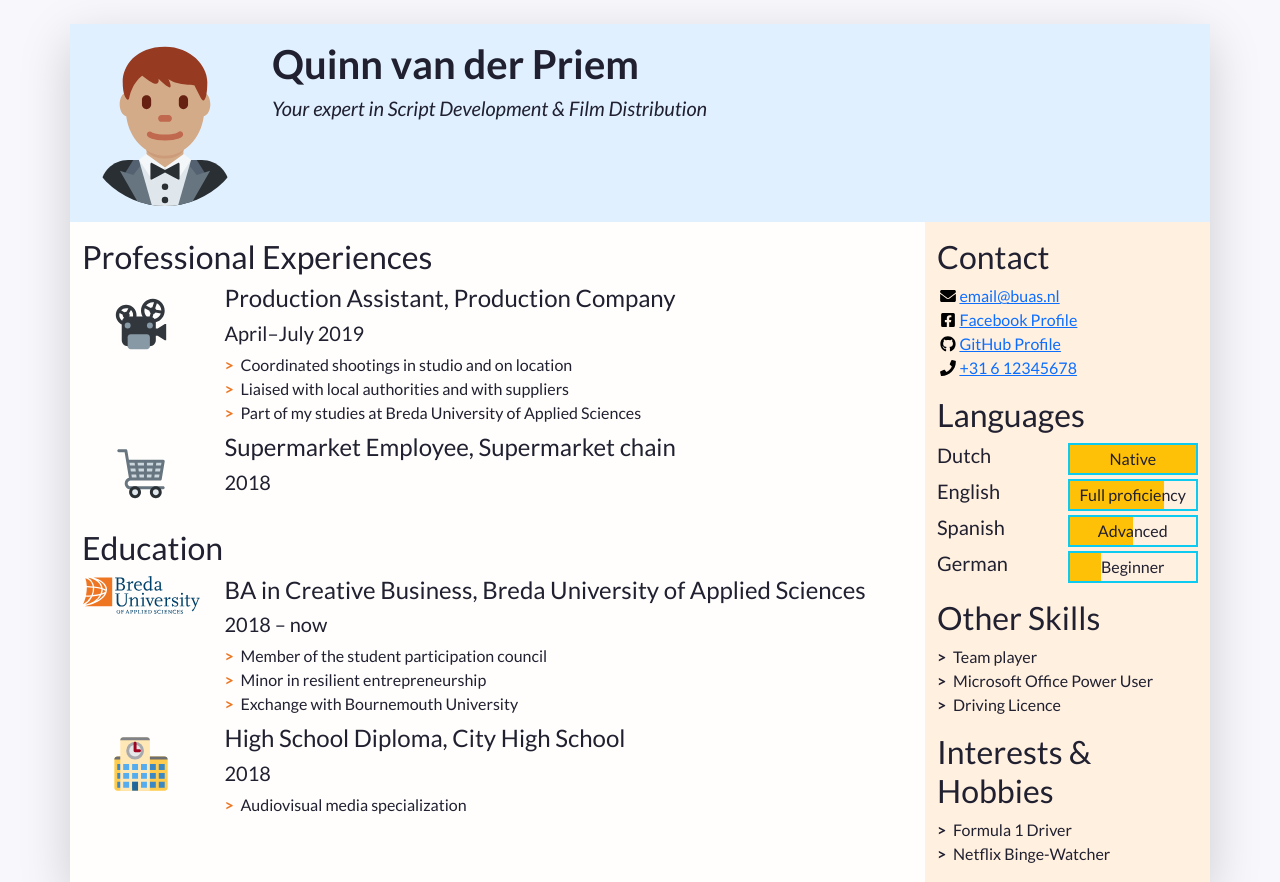
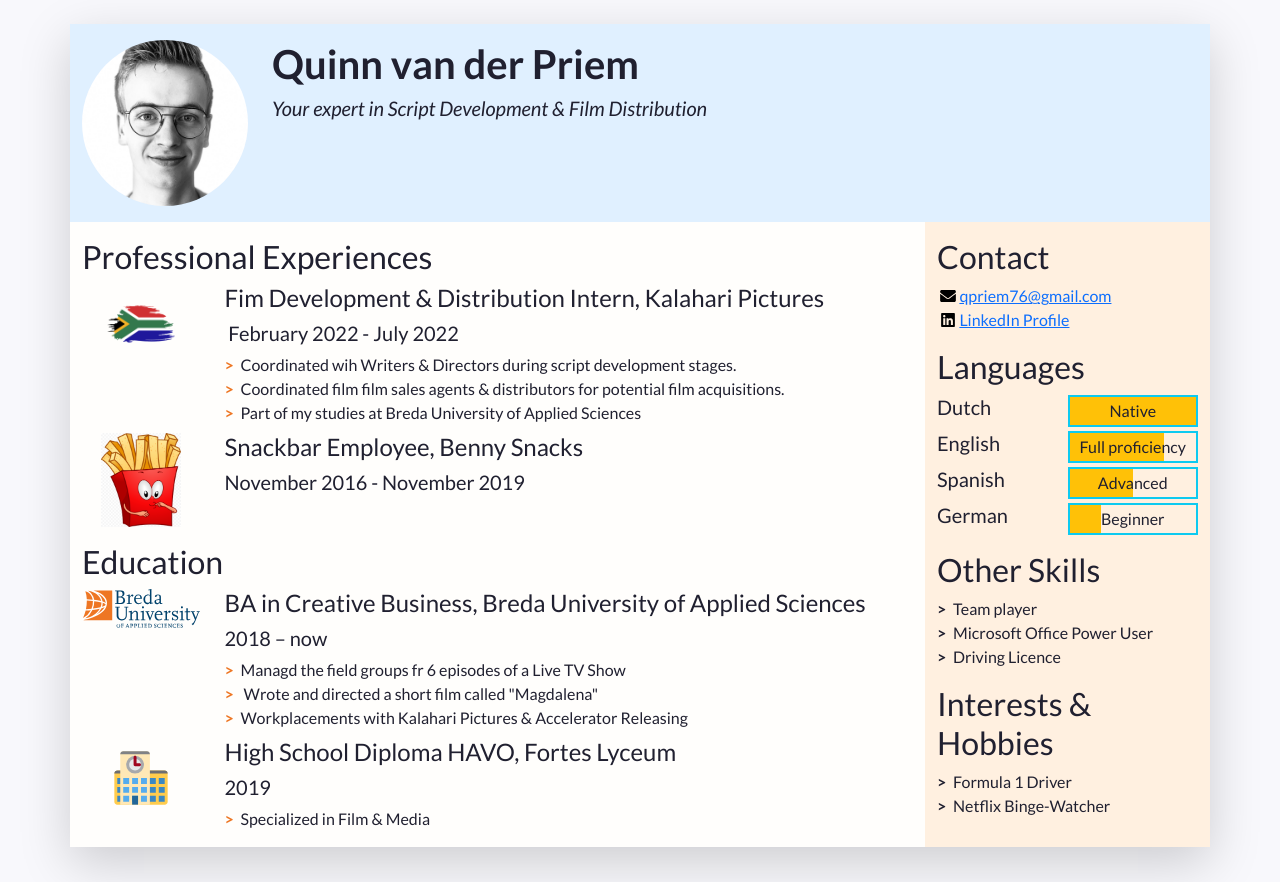
Before and after one commit to 191972QUinn/MyCV, a plain HTML site: page index.html in a window 1280 px wide. Shown: the top 882 px of the page. Drawn offline with nearby package versions, Linux system fonts and the light colour scheme.

Commit message:
Change 3

```diff
--- a/index.html
+++ b/index.html
@@ -48,7 +48,7 @@
             "w-100" makes sure the image takes the full width of the column it's in
             "rounded-circle" cuts a circle around the image
           -->
-          <img class="w-100 rounded-circle my-3" src="images/portrait.svg" alt="Portrait of Firstname Lastname" width="160">
+          <img class="w-100 rounded-circle my-3" src="images/portraitnew.jfif" alt="Portrait of Firstname Lastname" width="160">
         </div>
         <!--
           A container to wrap around your name and tagline. Full-width at small size, then columns of increasing size.
@@ -86,15 +86,15 @@
               <li class="biography-item row mb-2">
                 <!-- We're using a grid inside a grid so we can align logos and text -->
                 <div class="logo-container col-3 col-sm-2 col-md-3 col-lg-2">
-                  <img class="biography-logo mw-100 d-block mx-auto" src="images/employers/projector.svg" alt="Company logo" width="80">
+                  <img class="biography-logo mw-100 d-block mx-auto" src="images/employers/SA.png" alt="Camera" width="80">
                 </div>
                 <div class="biography-contents col-9 col-sm-10 col-md-9 col-lg-10">
-                  <h4>Production Assistant, Production Company</h4>
-                  <h5>April&ndash;July 2019</h5>
+                  <h4>Fim Development &amp; Distribution Intern, Kalahari Pictures&nbsp; &nbsp; &nbsp; &nbsp; &nbsp;</h4>
+                  <h5>&nbsp;February 2022 - July 2022</h5>
                   <!-- Use the list below to talk about your achievements -->
                   <ul class="biography-details list-unstyled">
-                    <li>Coordinated shootings in studio and on location</li>
-                    <li>Liaised with local authorities and with suppliers</li>
+                    <li>Coordinated wih Writers &amp; Directors during script development stages.&nbsp; &nbsp; &nbsp;&nbsp;</li>
+                    <li>Coordinated film film sales agents &amp; distributors for potential film acquisitions.&nbsp; &nbsp; &nbsp; &nbsp; &nbsp; &nbsp; &nbsp;&nbsp;</li>
                     <li>Part of my studies at Breda University of Applied Sciences</li>
                   </ul>
                 </div>
@@ -104,11 +104,12 @@
               <li class="biography-item row mb-2">
                 <div class="logo-container col-3 col-sm-2 col-md-3 col-lg-2">
                 <!-- We're using a grid inside a grid so we can align logos and text -->
-                  <img class="biography-logo mw-100 d-block mx-auto" src="images/employers/trolley.svg" alt="Company logo" width="80">
+                  <img class="biography-logo mw-100 d-block mx-auto" src="images/employers/fries.png" alt="Company logo" width="80">
                 </div>
                 <div class="biography-contents col-9 col-sm-10 col-md-9 col-lg-10">
-                  <h4>Supermarket Employee, Supermarket chain</h4>
-                  <h5>2018</h5>
+                  <h4>Snackbar Employee, Benny Snacks&nbsp;&nbsp;</h4>
+                  <h5>November 2016 - November 2019&nbsp;</h5>
+
                   <!-- This entry doesn't have a list of achievements, but you can copy-paste the one from above -->
                 </div>
               </li>
@@ -125,16 +126,16 @@
               <!-- Top item in education. And by "top", I mean a Bachelor in Creative Business at BUas. -->
               <li class="biography-item row mb-2">
                 <div class="logo-container col-3 col-sm-2 col-md-3 col-lg-2">
-                  <img class="biography-logo mw-100 d-block mx-auto" src="images/schools/logo-buas.svg" alt="School logo" width="120">
+                  <img class="biography-logo mw-100 d-block mx-auto" src="images/schools/logo-buas.svg" alt="Buas logo" width="120">
                 </div>
                 <div class="biography-contents col-9 col-sm-10 col-md-9 col-lg-10">
                   <h4>BA in Creative Business, Breda University of Applied Sciences</h4>
                   <h5>2018&nbsp;&ndash;&nbsp;now</h5>
                   <!-- Use the list below to talk about minors, exchanges, extra-curricular activities. -->
                   <ul class="biography-details list-unstyled">
-                    <li>Member of the student participation council</li>
-                    <li>Minor in resilient entrepreneurship</li>
-                    <li>Exchange with Bournemouth University</li>
+                    <li>Managd the field groups fr 6 episodes of a Live TV Show&nbsp; &nbsp; &nbsp; &nbsp; &nbsp; &nbsp; &nbsp; &nbsp; &nbsp;</li>
+                    <li>&nbsp;Wrote and directed a short film called "Magdalena"</li>
+                    <li>Workplacements with Kalahari Pictures &amp; Accelerator Releasing&nbsp;</li>
                   </ul>
                 </div>
               </li>
@@ -142,13 +143,13 @@
               <!-- 2nd item in education -->
               <li class="biography-item row mb-2">
                 <div class="logo-container col-3 col-sm-2 col-md-3 col-lg-2">
-                  <img class="biography-logo mw-100 d-block mx-auto" src="images/schools/school.svg" alt="School logo" width="80">
+                  <img class="biography-logo mw-100 d-block mx-auto" src="images/schools/school.svg" alt="High School logo" width="80">
                 </div>
                 <div class="biography-contents col-9 col-sm-10 col-md-9 col-lg-10">
-                  <h4>High School Diploma, City High School</h4>
-                  <h5>2018</h5>
+                  <h4>High School Diploma HAVO, Fortes Lyceum</h4>
+                  <h5>2019</h5>
                   <ul class="biography-details list-unstyled">
-                    <li>Audiovisual media specialization</li>
+                    <li>Specialized in Film &amp; Media&nbsp; &nbsp;&nbsp;&nbsp;</li>
                   </ul>
                 </div>
               </li>
@@ -177,28 +178,22 @@
             -->
             <ul class="contact-list list-unstyled">
               <li class="contact-item">
-                <a class="d-flex align-items-center" href="mailto:email@buas.nl" target="_blank">
-                  <img class="contact-icon" src="images/icons/envelope.svg" alt="Email">
-                  email@buas.nl
+                <a class="d-flex align-items-center" href="mailto:qpriem76@gmail.com" target="_blank">
+                  <img class="contact-icon" src="images/icons/envelope.svg" alt="Email">qpriem76@gmail.com
+
                 </a>
               </li>
               <li class="contact-item">
-                <a class="d-flex align-items-center" href="https://facebook.com/" target="_blank">
-                  <img class="contact-icon" src="images/icons/facebook.svg" alt="Facebook">
-                  Facebook Profile
+
+              </li>
+              <li class="contact-item">
+                <a class="d-flex align-items-center" href="https://www.linkedin.com/in/quinn-v-97b869164/" target="_blank">
+                  <img class="contact-icon" src="images/icons/linkedin.svg" alt="LinkedIn">
+                 LinkedIn Profile
                 </a>
               </li>
               <li class="contact-item">
-                <a class="d-flex align-items-center" href="https://github.com/" target="_blank">
-                  <img class="contact-icon" src="images/icons/github.svg" alt="LinkedIn">
-                  GitHub Profile
-                </a>
-              </li>
-              <li class="contact-item">
-                <a class="d-flex align-items-center" href="tel:+31612345678" target="_blank">
-                  <img class="contact-icon" src="images/icons/phone.svg" alt="Mobile Phone">
-                  +31 6 12345678
-                </a>
+
               </li>
             </ul>
           </section>
```
Also changed, not shown: images/employers/Fries.png (added), images/employers/SA.png (added), images/portraitnew.jfif (added).
